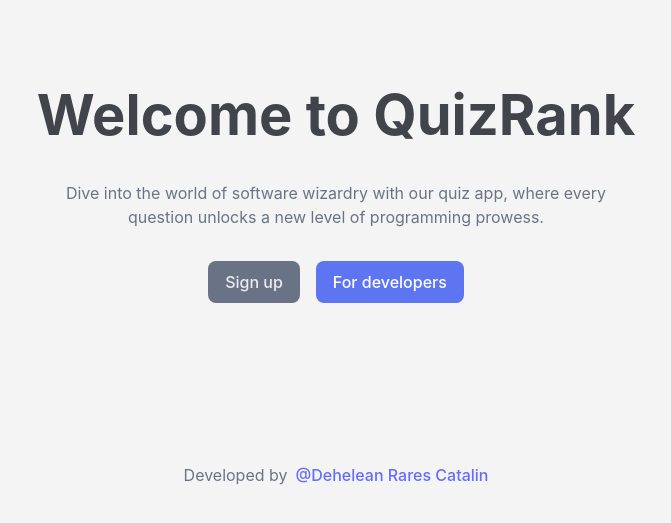
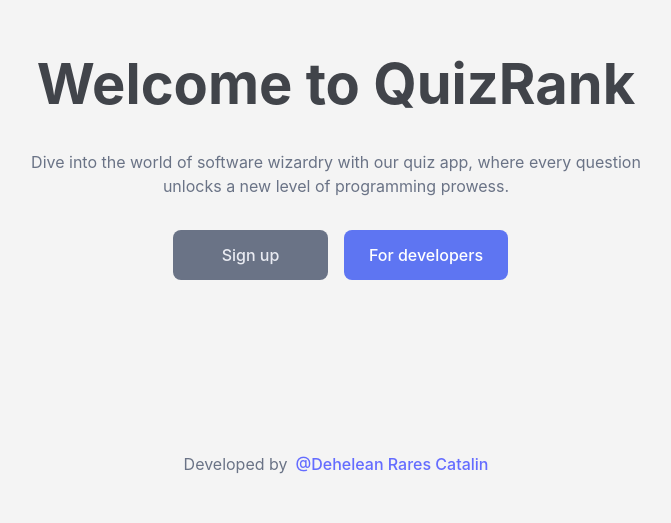
Before and after one commit to dehelean-catalin/Quiz-App, a React (Vite) app in the folder client/: page / in a window 1280 px wide. Shown: the part 185-708 px from the top of the page, without its empty margins (304-975 px from the left). Built offline with nearby package versions, Linux system fonts and the light colour scheme.

Commit message:
Landing page design

```diff
--- a/client/src/features/landing/LandingPage.module.css
+++ b/client/src/features/landing/LandingPage.module.css
@@ -1,22 +1,37 @@
 .landing {
 	min-height: 100dvh;
-	display: flex;
-	flex-direction: column;
-	justify-content: center;
-	align-items: center;
-	gap: var(--gap-3);
+	padding: 0 var(--p-4);
+	display: grid;
+	text-align: center;
+	gap: var(--gap-3) var(--gap-1);
+	grid-template-rows: 1fr auto auto 1fr;
+	grid-template-columns: 1fr 1fr;
 
 	& h1 {
+		grid-column: 1/-1;
+		align-self: flex-end;
 		font-size: clamp(1.5rem, 8vw, 3.5rem);
 		line-height: normal;
-		margin-top: auto;
 	}
+
 	& p {
-		max-width: 45%;
-		text-align: center;
+		grid-column: 1/-1;
+		max-width: var(--screen-sm);
+		margin: 0 auto;
 	}
+	& > button {
+		grid-column: 1/2;
+		flex: 1 0 50%;
+		justify-self: end;
+	}
+	& > a {
+		grid-column: 2/-1;
+		justify-self: start;
+	}
+
 	& footer {
-		margin: 10% 0;
+		grid-column: 1/-1;
+		align-self: center;
 	}
 
 	& span {
--- a/client/src/features/landing/LandingPage.tsx
+++ b/client/src/features/landing/LandingPage.tsx
@@ -10,12 +10,10 @@ export default function LandingPage() {
 				Dive into the world of software wizardry with our quiz app, where every
 				question unlocks a new level of programming prowess.
 			</p>
-			<div className="flex gap-1">
-				<button disabled={true}>Sign up</button>
-				<NavLink className="btn" to={ROUTES.QUIZ}>
-					For developers
-				</NavLink>
-			</div>
+			<button disabled={true}>Sign up</button>
+			<NavLink className="btn" to={ROUTES.QUIZ}>
+				For developers
+			</NavLink>
 			<footer>
 				<span>Developed by</span>
 				<a href="https://github.com/dehelean-catalin">
--- a/client/src/index.css
+++ b/client/src/index.css
@@ -30,6 +30,9 @@
 	--gap-1: 1rem;
 	--gap-2: 1.5rem;
 	--gap-3: 2rem;
+
+	--screen-sm: 640px;
+	--screen-md: 768px;
 }
 
 * {
@@ -113,9 +116,10 @@ a {
 
 button,
 .btn {
+	min-width: 155px;
 	border-radius: 8px;
 	border: 1px solid transparent;
-	padding: var(--p-2) var(--p-4);
+	padding: var(--p-3) var(--p-6);
 	font-size: 1em;
 	font-weight: 500;
 	font-family: inherit;
```
